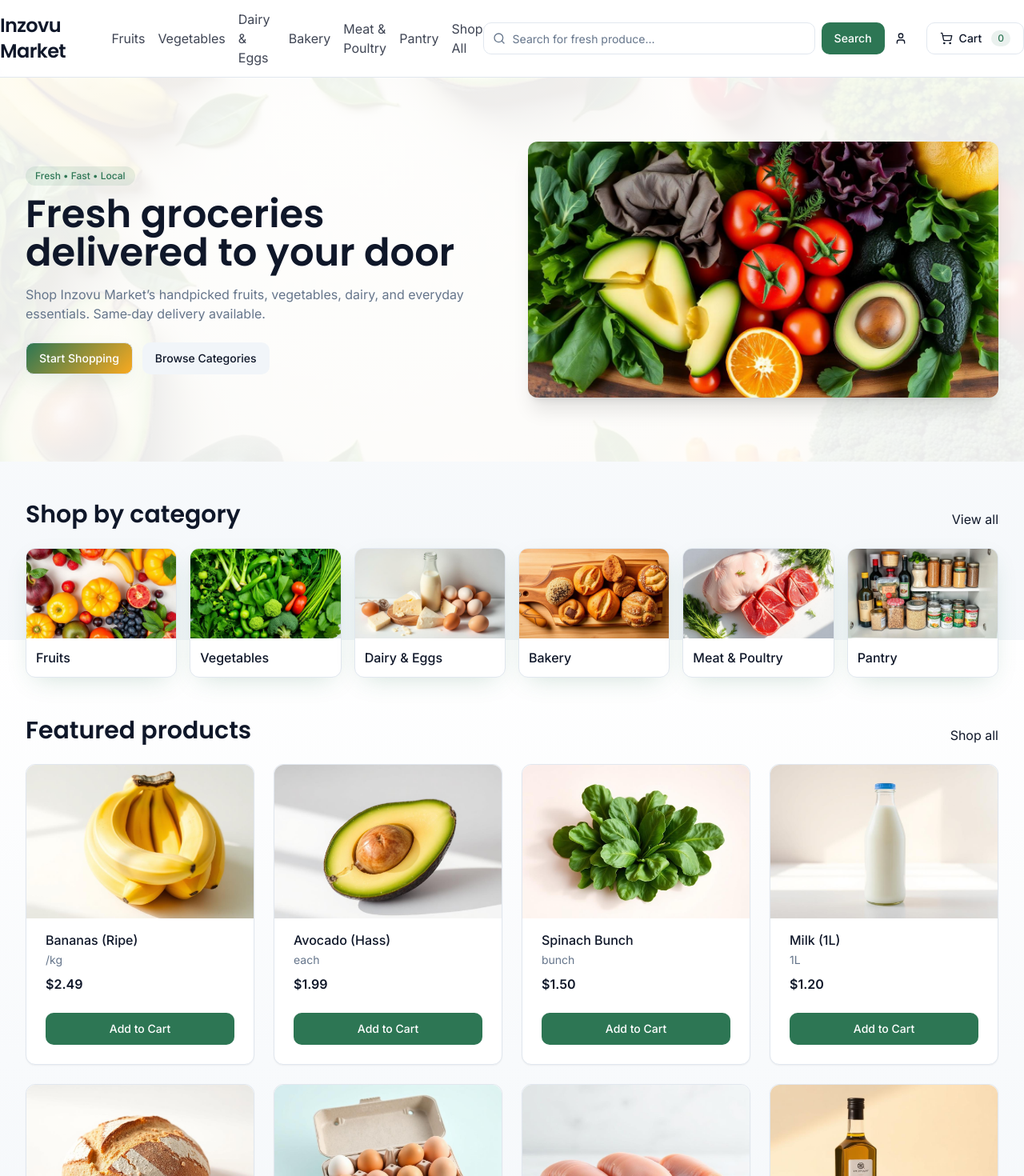
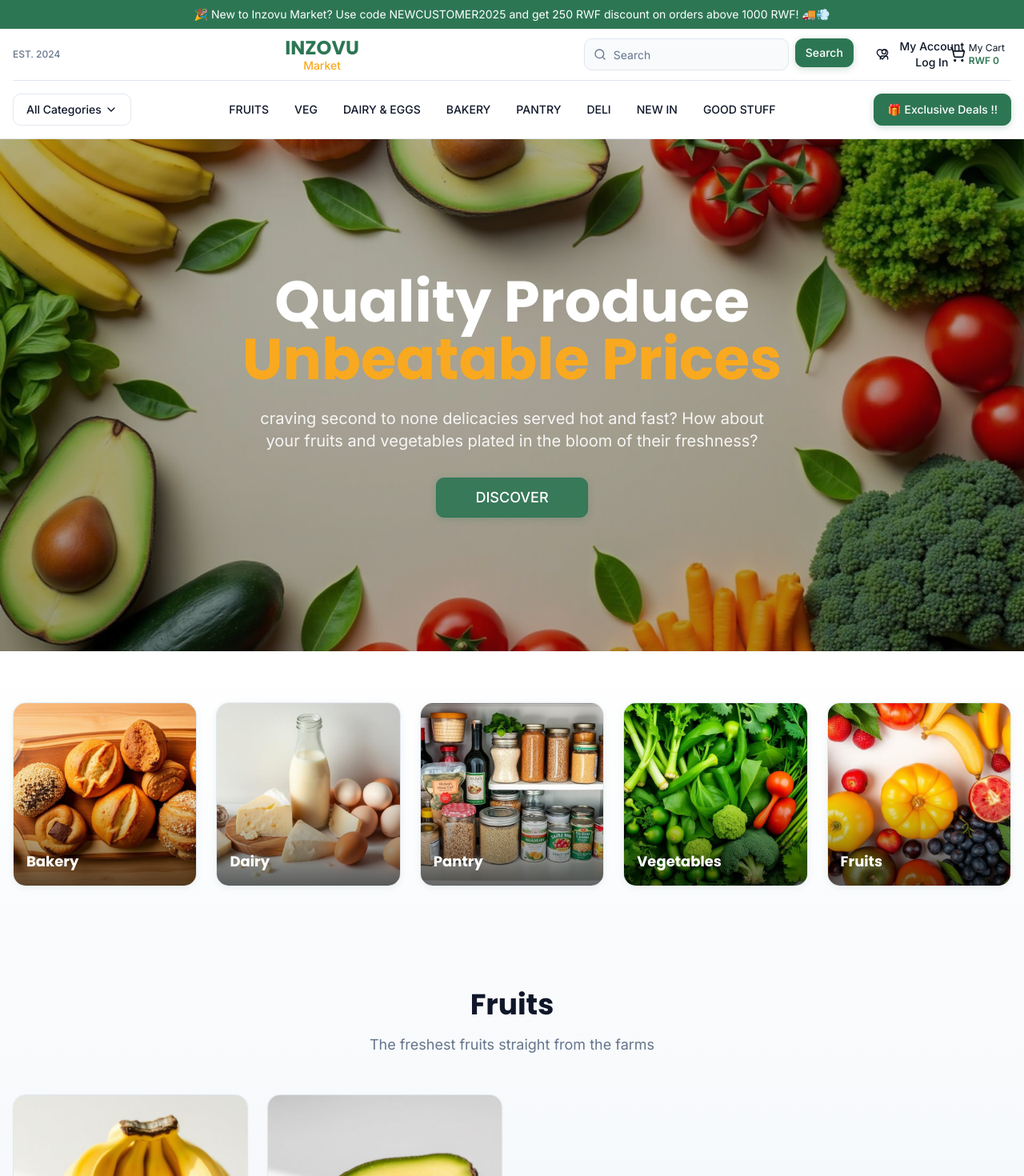
Before and after one commit to rommygd/inzovu-app, a React (Vite) app: page / in a window 1280 px wide. Shown: the top 1470 px of the page at 80% size. Built offline with nearby package versions, Linux system fonts and the light colour scheme.

Commit message:
Refactor: Copy Zucchini style
Copy the styling and layout of Zucchini.co.ke to the Inzovu Market app. This includes all visual elements, components, and overall design language.

```diff
--- a/src/components/home/Hero.tsx
+++ b/src/components/home/Hero.tsx
@@ -1,44 +1,31 @@
+import heroBackground from "@/assets/hero-bg.jpg";
 import { Button } from "@/components/ui/button";
-import heroBg from "@/assets/hero-bg.jpg";
-import heroSide from "@/assets/hero-side.jpg";
+import { Link } from "react-router-dom";
 
 export default function Hero() {
   return (
     <section
-      className="relative overflow-hidden"
+      className="relative h-[80vh] flex items-center justify-center text-center overflow-hidden"
       style={{
-        backgroundImage: `linear-gradient(0deg, hsl(var(--background) / 0.92), hsl(var(--background) / 0.92)), url(${heroBg})`,
-        backgroundSize: "cover",
-        backgroundPosition: "center",
-      }}
-      onMouseMove={(e) => {
-        const rect = (e.currentTarget as HTMLElement).getBoundingClientRect();
-        e.currentTarget.style.setProperty("--x", `${((e.clientX - rect.left) / rect.width) * 100}%`);
-        e.currentTarget.style.setProperty("--y", `${((e.clientY - rect.top) / rect.height) * 100}%`);
+        backgroundImage: `linear-gradient(rgba(0, 0, 0, 0.3), rgba(0, 0, 0, 0.3)), url(${heroBackground})`,
+        backgroundSize: 'cover',
+        backgroundPosition: 'center',
+        backgroundRepeat: 'no-repeat'
       }}
     >
-      <div className="container mx-auto py-12 md:py-20 grid md:grid-cols-2 gap-10 items-center">
-        <div className="animate-enter">
-          <span className="inline-block rounded-full bg-primary/10 text-primary px-3 py-1 text-xs font-medium mb-3">Fresh • Fast • Local</span>
-          <h1 className="font-display text-4xl md:text-5xl font-semibold leading-tight">
-            Fresh groceries delivered to your door
+      <div className="container mx-auto px-4 relative z-10">
+        <div className="max-w-3xl mx-auto text-white">
+          <h1 className="font-display text-5xl md:text-7xl font-bold mb-6">
+            Quality Produce <br/>
+            <span className="text-accent">Unbeatable Prices</span>
           </h1>
-          <p className="mt-4 text-muted-foreground max-w-prose">
-            Shop Inzovu Market’s handpicked fruits, vegetables, dairy, and everyday essentials. Same‑day delivery available.
+          <p className="text-lg md:text-xl mb-8 max-w-2xl mx-auto opacity-90">
+            craving second to none delicacies served hot and fast? How about your fruits and vegetables plated in the bloom of their freshness?
           </p>
-          <div className="mt-6 flex gap-3">
-            <Button className="btn-hero" asChild>
-              <a href="/shop">Start Shopping</a>
-            </Button>
-            <Button variant="secondary" asChild>
-              <a href="#categories">Browse Categories</a>
-            </Button>
-          </div>
-        </div>
-        <div className="relative">
-          <div className="rounded-xl overflow-hidden shadow-xl">
-            <img src={heroSide} alt="Inzovu Market fresh produce assortment" className="w-full h-64 md:h-80 object-cover" />
-          </div>
+
+          <Button asChild size="lg" className="btn-hero text-lg px-12 py-6 bg-primary/90 hover:bg-primary">
+            <Link to="/shop">DISCOVER</Link>
+          </Button>
         </div>
       </div>
     </section>
--- a/src/components/layout/Header.tsx
+++ b/src/components/layout/Header.tsx
@@ -1,102 +1,145 @@
-import { Link, NavLink, useNavigate } from "react-router-dom";
-import { ShoppingCart, Search, User } from "lucide-react";
+import { Search, ShoppingCart, Menu, Heart, User, ChevronDown } from "lucide-react";
+import { Link, useLocation } from "react-router-dom";
 import { Input } from "@/components/ui/input";
 import { Button } from "@/components/ui/button";
-import { categories } from "@/data/inzovu";
-import { useEffect, useMemo, useState } from "react";
 import MobileMenu from "./MobileMenu";
-
+import { useState, useEffect } from "react";
 
 export default function Header() {
-  const navigate = useNavigate();
-  const [q, setQ] = useState("");
+  const location = useLocation();
   const [cartCount, setCartCount] = useState(0);
+  const [showMobileMenu, setShowMobileMenu] = useState(false);
 
   useEffect(() => {
-    const load = () => {
-      const items = JSON.parse(localStorage.getItem("cart") || "[]");
-      setCartCount(items.reduce((sum: number, it: any) => sum + (it.qty || 1), 0));
+    const updateCartCount = () => {
+      const cart = JSON.parse(localStorage.getItem("cart") || "[]");
+      setCartCount(cart.reduce((sum: number, item: any) => sum + item.qty, 0));
     };
-    load();
-    const onUpdate = () => load();
-    window.addEventListener("cart:updated", onUpdate as any);
-    return () => window.removeEventListener("cart:updated", onUpdate as any);
+
+    updateCartCount();
+    window.addEventListener("cart:updated", updateCartCount);
+    return () => window.removeEventListener("cart:updated", updateCartCount);
   }, []);
 
-  const onSearch = (e: React.FormEvent) => {
-    e.preventDefault();
-    if (q.trim()) navigate(`/shop?q=${encodeURIComponent(q.trim())}`);
-  };
-
-  const navItems = useMemo(() => categories.slice(0, 6), []);
-
-  const activeCls = ({ isActive }: { isActive: boolean }) =>
-    isActive ? "text-primary" : "text-foreground/80 hover:text-foreground";
+  const categories = [
+    { name: "FRUITS", href: "/category/fruits" },
+    { name: "VEG", href: "/category/vegetables" },
+    { name: "DAIRY & EGGS", href: "/category/dairy" },
+    { name: "BAKERY", href: "/category/bakery" },
+    { name: "PANTRY", href: "/category/pantry" },
+    { name: "DELI", href: "/shop" },
+    { name: "NEW IN", href: "/shop" },
+    { name: "GOOD STUFF", href: "/shop" },
+  ];
 
   return (
-    <header className="sticky top-0 z-50 bg-background/80 backdrop-blur supports-[backdrop-filter]:bg-background/60 border-b">
-      <div className="container mx-auto px-4 md:px-0 flex items-center justify-between py-3">
-        <div className="flex items-center gap-3">
-          <MobileMenu />
-          <Link to="/" className="font-display text-xl md:text-2xl font-semibold tracking-tight">
-            Inzovu Market
-          </Link>
-          <nav className="hidden md:flex items-center gap-4">
-            {navItems.map((c) => (
-              <NavLink key={c.slug} to={`/category/${c.slug}`} className={activeCls}>
-                {c.title}
-              </NavLink>
-            ))}
-            <NavLink to="/shop" className={activeCls}>Shop All</NavLink>
-          </nav>
+    <>
+      {/* Announcement Bar */}
+      <div className="bg-primary text-primary-foreground text-center py-2 text-sm">
+        🎉 New to Inzovu Market? Use code NEWCUSTOMER2025 and get 250 RWF discount on orders above 1000 RWF! 🚚💨
       </div>
 
-        <form onSubmit={onSearch} className="hidden lg:flex items-center gap-2 w-1/2">
-          <div className="relative flex-1">
-            <Search className="absolute left-3 top-1/2 -translate-y-1/2 h-4 w-4 text-muted-foreground" />
+      <header className="sticky top-0 z-50 bg-background border-b">
+        <div className="container mx-auto px-4">
+          {/* Top Header */}
+          <div className="flex items-center justify-between h-16">
+            <div className="flex items-center gap-2">
+              <span className="text-xs text-muted-foreground font-medium">EST. 2024</span>
+            </div>
+
+            <Link to="/" className="flex flex-col items-center">
+              <span className="font-display text-2xl font-bold text-primary">INZOVU</span>
+              <span className="text-sm text-accent font-medium -mt-1">Market</span>
+            </Link>
+
+            <div className="flex items-center gap-4">
+              <div className="hidden md:flex relative">
+                <Search className="absolute left-3 top-1/2 transform -translate-y-1/2 h-4 w-4 text-muted-foreground" />
                 <Input
-              value={q}
-              onChange={(e) => setQ(e.target.value)}
-              placeholder="Search for fresh produce..."
-              className="pl-9"
+                  type="search"
+                  placeholder="Search"
+                  className="pl-9 w-64 bg-muted/50"
+                  onKeyDown={(e) => {
+                    if (e.key === "Enter") {
+                      const query = (e.target as HTMLInputElement).value;
+                      window.location.href = `/shop?q=${encodeURIComponent(query)}`;
+                    }
+                  }}
                 />
+                <Button size="sm" className="ml-2 btn-hero">Search</Button>
               </div>
-          <Button type="submit">Search</Button>
-        </form>
 
-        <div className="flex items-center gap-3">
-          <Button variant="ghost" size="icon" asChild>
-            <Link to="/account" aria-label="Account">
+              <div className="flex items-center gap-2">
+                <Button variant="ghost" size="icon" className="hidden md:flex">
+                  <Heart className="h-5 w-5" />
+                </Button>
+
+                <Button variant="ghost" size="icon" className="hidden md:flex">
                   <User className="h-5 w-5" />
+                  <span className="ml-1 text-sm hidden lg:block">My Account<br/>Log In</span>
+                </Button>
+
+                <Link
+                  to="/cart"
+                  className="relative p-2 hover:bg-accent rounded-lg transition-colors flex items-center gap-1"
+                >
+                  <ShoppingCart className="h-5 w-5" />
+                  <div className="hidden md:flex flex-col text-xs">
+                    <span>My Cart</span>
+                    <span className="text-primary font-semibold">RWF 0</span>
+                  </div>
+                  {cartCount > 0 && (
+                    <span className="absolute -top-1 -right-1 bg-primary text-primary-foreground text-xs rounded-full h-5 w-5 flex items-center justify-center">
+                      {cartCount}
+                    </span>
+                  )}
                 </Link>
+
+                <Button
+                  variant="ghost"
+                  size="icon"
+                  className="md:hidden"
+                  onClick={() => setShowMobileMenu(true)}
+                >
+                  <Menu className="h-5 w-5" />
                 </Button>
-          <Button variant="outline" asChild>
-            <Link to="/cart" className="flex items-center gap-2">
-              <ShoppingCart className="h-5 w-5" />
-              <span className="font-medium">Cart</span>
-              <span className="ml-1 rounded-full bg-primary/10 text-primary px-2 py-0.5 text-xs">{cartCount}</span>
+              </div>
+            </div>
+          </div>
+
+          {/* Navigation Categories */}
+          <div className="hidden md:flex items-center justify-between py-4 border-t">
+            <div className="flex items-center gap-1">
+              <Button variant="outline" className="text-sm flex items-center gap-1">
+                All Categories
+                <ChevronDown className="h-4 w-4" />
+              </Button>
+            </div>
+
+            <nav className="flex items-center gap-8">
+              {categories.map((item) => (
+                <Link
+                  key={item.name}
+                  to={item.href}
+                  className={`text-sm font-medium transition-colors hover:text-primary ${
+                    location.pathname === item.href
+                      ? "text-primary font-semibold"
+                      : "text-foreground"
+                  }`}
+                >
+                  {item.name}
                 </Link>
+              ))}
+            </nav>
+
+            <Button className="btn-hero text-sm">
+              🎁 Exclusive Deals !!
             </Button>
           </div>
         </div>
 
-      {/* Mobile search */}
-      <div className="container mx-auto px-4 pb-3 lg:hidden">
-        <form onSubmit={onSearch} className="flex items-center gap-2">
-          <div className="relative flex-1">
-            <Search className="absolute left-3 top-1/2 -translate-y-1/2 h-4 w-4 text-muted-foreground" />
-            <Input value={q} onChange={(e) => setQ(e.target.value)} placeholder="Search products" className="pl-9" />
-          </div>
-          <Button type="submit">Search</Button>
-        </form>
-        <div className="flex gap-3 overflow-x-auto py-2">
-          {navItems.map((c) => (
-            <Link key={c.slug} to={`/category/${c.slug}`} className="px-3 py-1 rounded-full bg-secondary text-sm whitespace-nowrap">
-              {c.title}
-            </Link>
-          ))}
-        </div>
-      </div>
+        <MobileMenu />
       </header>
+    </>
   );
 }
--- a/src/components/product/ProductCard.tsx
+++ b/src/components/product/ProductCard.tsx
@@ -1,34 +1,60 @@
 import { Link } from "react-router-dom";
-import { Card, CardContent, CardFooter, CardHeader } from "@/components/ui/card";
 import { Button } from "@/components/ui/button";
+import { Plus } from "lucide-react";
 import type { Product } from "@/data/inzovu";
 
 export default function ProductCard({ product }: { product: Product }) {
   const addToCart = () => {
     const cart = JSON.parse(localStorage.getItem("cart") || "[]");
-    const idx = cart.findIndex((c: any) => c.id === product.id);
-    if (idx > -1) cart[idx].qty += 1; else cart.push({ id: product.id, qty: 1, product });
+    const existing = cart.find((item: any) => item.id === product.id);
+
+    if (existing) {
+      existing.qty += 1;
+    } else {
+      cart.push({
+        id: product.id,
+        product: product,
+        qty: 1
+      });
+    }
+
     localStorage.setItem("cart", JSON.stringify(cart));
     window.dispatchEvent(new Event("cart:updated"));
   };
 
   return (
-    <Card className="card-elevated">
-      <CardHeader className="p-0">
-        <Link to={`/product/${product.id}`} aria-label={product.name}>
-          <img src={product.image} alt={`${product.name} - Inzovu Market product image`} className="w-full h-48 object-cover rounded-t-lg" loading="lazy" />
+    <div className="group bg-white rounded-2xl shadow-sm border overflow-hidden hover:shadow-lg transition-all duration-300">
+      <Link to={`/product/${product.id}`}>
+        <div className="aspect-square overflow-hidden bg-muted/20">
+          <img
+            src={product.image}
+            alt={product.name}
+            className="w-full h-full object-cover group-hover:scale-105 transition-transform duration-300"
+            loading="lazy"
+          />
+        </div>
+      </Link>
+
+      <div className="p-4">
+        <Link to={`/product/${product.id}`}>
+          <h3 className="font-medium text-lg mb-3 group-hover:text-primary transition-colors line-clamp-2">{product.name}</h3>
         </Link>
-      </CardHeader>
-      <CardContent className="pt-4">
-        <Link to={`/product/${product.id}`} className="block hover-scale">
-          <h3 className="font-medium leading-snug">{product.name}</h3>
-        </Link>
-        <p className="text-sm text-muted-foreground mt-1">{product.unit || ""}</p>
-        <div className="mt-2 font-semibold">${product.price.toFixed(2)}</div>
-      </CardContent>
-      <CardFooter className="pt-0">
-        <Button className="w-full" onClick={addToCart}>Add to Cart</Button>
-      </CardFooter>
-    </Card>
+
+        <div className="flex items-center justify-between mb-3">
+          <div>
+            <span className="text-xl font-bold text-primary">RWF {(product.price * 1000).toFixed(0)}</span>
+            <div className="text-sm text-muted-foreground">per {product.unit || 'piece'}</div>
+          </div>
+        </div>
+
+        <Button
+          onClick={addToCart}
+          className="w-full btn-hero h-10 text-sm font-medium"
+        >
+          <Plus className="h-4 w-4 mr-1" />
+          Add to Cart
+        </Button>
+      </div>
+    </div>
   );
 }
--- a/src/index.css
+++ b/src/index.css
@@ -100,20 +100,31 @@
 @layer components {
   .btn-hero {
     color: hsl(var(--primary-foreground));
-    background-image: var(--gradient-primary);
-    border: 1px solid hsl(var(--border));
-    box-shadow: var(--shadow-elev);
+    background: hsl(var(--primary));
+    border: 1px solid hsl(var(--primary));
+    box-shadow: 0 2px 8px hsl(var(--primary) / 0.25);
+    transition: var(--transition-smooth);
+    font-weight: 600;
+  }
+  .btn-hero:hover {
+    background: hsl(var(--primary) / 0.9);
+    transform: translateY(-1px);
+    box-shadow: 0 4px 12px hsl(var(--primary) / 0.3);
+  }
+  .card-elevated {
+    box-shadow: 0 2px 8px hsl(var(--primary) / 0.08);
     transition: var(--transition-smooth);
   }
-  .btn-hero:hover {
-    filter: brightness(1.05);
-    transform: translateY(-1px);
+  .card-elevated:hover {
+    transform: translateY(-2px);
+    box-shadow: 0 8px 24px hsl(var(--primary) / 0.15);
   }
-  .card-elevated {
-    box-shadow: var(--shadow-elev);
-    transition: var(--transition-smooth);
+  .line-clamp-2 {
+    display: -webkit-box;
+    -webkit-line-clamp: 2;
+    -webkit-box-orient: vertical;
+    overflow: hidden;
   }
-  .card-elevated:hover { transform: translateY(-2px); }
 }
 
 @layer utilities {
--- a/src/pages/Index.tsx
+++ b/src/pages/Index.tsx
@@ -4,46 +4,129 @@ import { categories, products } from "@/data/inzovu";
 import { Link } from "react-router-dom";
 
 const Index = () => {
+  const categoryFeatures = [
+    {
+      slug: "bakery",
+      title: "Bakery",
+      description: "Fresh baked goods daily",
+      image: categories.find(c => c.slug === "bakery")?.image
+    },
+    {
+      slug: "dairy",
+      title: "Dairy",
+      description: "Farm fresh dairy products",
+      image: categories.find(c => c.slug === "dairy")?.image
+    },
+    {
+      slug: "pantry",
+      title: "Pantry",
+      description: "Essential pantry items",
+      image: categories.find(c => c.slug === "pantry")?.image
+    },
+    {
+      slug: "vegetables",
+      title: "Vegetables",
+      description: "Fresh vegetables daily",
+      image: categories.find(c => c.slug === "vegetables")?.image
+    },
+    {
+      slug: "fruits",
+      title: "Fruits",
+      description: "Sweet & fresh fruits",
+      image: categories.find(c => c.slug === "fruits")?.image
+    }
+  ];
+
   return (
     <>
-      {/* SEO-friendly structure */}
       <Hero />
 
-      <main className="container mx-auto">
-        <section id="categories" className="mt-12">
-          <header className="flex items-end justify-between">
-            <h2 className="font-display text-2xl md:text-3xl font-semibold">Shop by category</h2>
-            <Link to="/shop" className="story-link">View all</Link>
-          </header>
-          <div className="grid sm:grid-cols-2 md:grid-cols-3 lg:grid-cols-6 gap-4 mt-6">
-            {categories.map((c) => (
+      <main className="container mx-auto px-4">
+        {/* Main Category Grid - Zucchini Style */}
+        <section className="py-16">
+          <div className="grid md:grid-cols-5 gap-6">
+            {categoryFeatures.map((category) => (
               <Link
-                to={`/category/${c.slug}`}
-                key={c.slug}
-                className="group rounded-lg overflow-hidden bg-card border hover-scale card-elevated"
-                aria-label={`Shop ${c.title}`}
+                key={category.slug}
+                to={`/category/${category.slug}`}
+                className="group relative aspect-square rounded-2xl overflow-hidden bg-card border hover-scale card-elevated"
               >
-                <img src={c.image} alt={`${c.title} category - Inzovu Market`} className="w-full h-28 object-cover" loading="lazy" />
-                <div className="p-3 font-medium group-hover:text-primary transition-colors">{c.title}</div>
+                <img
+                  src={category.image}
+                  alt={category.title}
+                  className="w-full h-full object-cover transition-transform group-hover:scale-105"
+                />
+                <div className="absolute inset-0 bg-gradient-to-t from-black/60 via-transparent to-transparent"></div>
+                <div className="absolute bottom-4 left-4 text-white">
+                  <h3 className="font-display text-lg font-bold">{category.title}</h3>
+                </div>
               </Link>
             ))}
           </div>
         </section>
 
-        <section className="mt-12">
-          <header className="flex items-end justify-between">
-            <h2 className="font-display text-2xl md:text-3xl font-semibold">Featured products</h2>
-            <Link to="/shop" className="story-link">Shop all</Link>
-          </header>
-          <div className="grid sm:grid-cols-2 md:grid-cols-3 lg:grid-cols-4 gap-6 mt-6">
-            {products.slice(0, 8).map((p) => (
+        {/* Fruits Section */}
+        <section className="py-16">
+          <div className="text-center mb-12">
+            <h2 className="font-display text-4xl font-bold mb-4">Fruits</h2>
+            <p className="text-lg text-muted-foreground max-w-2xl mx-auto">
+              The freshest fruits straight from the farms
+            </p>
+          </div>
+          <div className="grid sm:grid-cols-2 md:grid-cols-3 lg:grid-cols-4 gap-6">
+            {products.filter(p => p.categorySlug === "fruits").slice(0, 4).map((p) => (
               <ProductCard key={p.id} product={p} />
             ))}
+          </div>
+          <div className="text-center mt-8">
+            <Link to="/category/fruits" className="btn-hero inline-flex items-center px-8 py-3 rounded-lg">
+              Shop All Fruits
+            </Link>
+          </div>
+        </section>
+
+        {/* Vegetables Section */}
+        <section className="py-16 bg-muted/30 -mx-4 px-4 rounded-3xl">
+          <div className="text-center mb-12">
+            <h2 className="font-display text-4xl font-bold mb-4">Vegetables</h2>
+            <p className="text-lg text-muted-foreground max-w-2xl mx-auto">
+              Crisp, fresh vegetables picked at peak ripeness
+            </p>
+          </div>
+          <div className="grid sm:grid-cols-2 md:grid-cols-3 lg:grid-cols-4 gap-6">
+            {products.filter(p => p.categorySlug === "vegetables").slice(0, 4).map((p) => (
+              <ProductCard key={p.id} product={p} />
+            ))}
+          </div>
+          <div className="text-center mt-8">
+            <Link to="/category/vegetables" className="btn-hero inline-flex items-center px-8 py-3 rounded-lg">
+              Shop All Vegetables
+            </Link>
+          </div>
+        </section>
+
+        {/* Dairy Section */}
+        <section className="py-16">
+          <div className="text-center mb-12">
+            <h2 className="font-display text-4xl font-bold mb-4">Dairy & Eggs</h2>
+            <p className="text-lg text-muted-foreground max-w-2xl mx-auto">
+              Farm-fresh dairy products and free-range eggs
+            </p>
+          </div>
+          <div className="grid sm:grid-cols-2 md:grid-cols-3 lg:grid-cols-4 gap-6">
+            {products.filter(p => p.categorySlug === "dairy").slice(0, 4).map((p) => (
+              <ProductCard key={p.id} product={p} />
+            ))}
+          </div>
+          <div className="text-center mt-8">
+            <Link to="/category/dairy" className="btn-hero inline-flex items-center px-8 py-3 rounded-lg">
+              Shop All Dairy
+            </Link>
           </div>
         </section>
       </main>
 
-      {/* JSON-LD basic site schema */}
+      {/* JSON-LD schema */}
       <script
         type="application/ld+json"
         dangerouslySetInnerHTML={{
```
Lines whose indentation alone changed are shown as unchanged.
